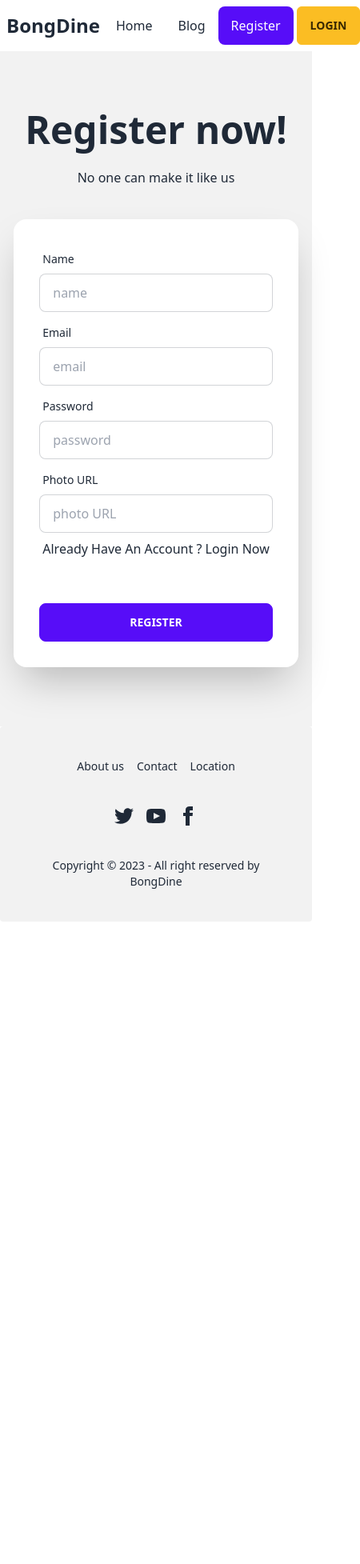
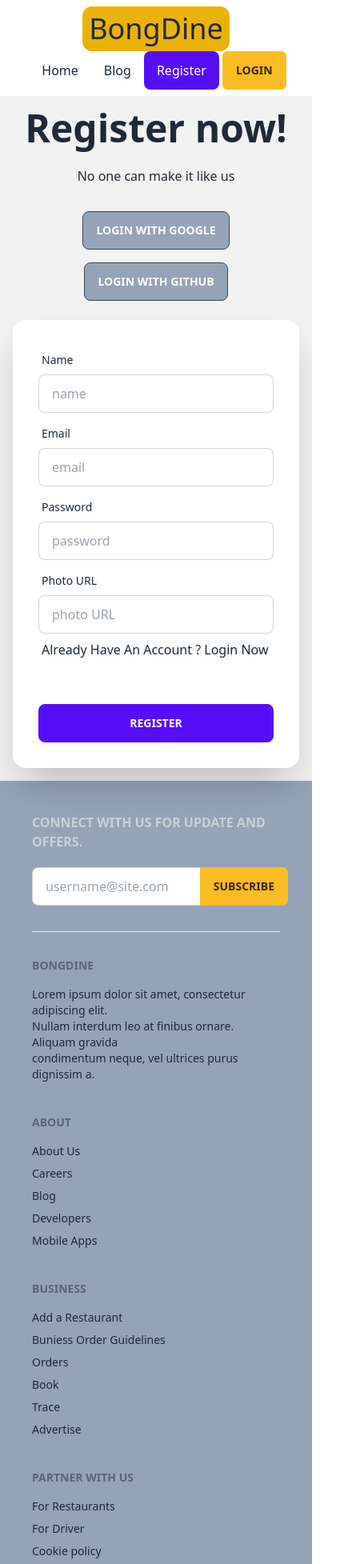
Before and after one commit to DevRowdra/chef-recipe-hunter-client-side, a React (Vite) app: page /register in a window 390 px wide. Shown: the top 1955 px of the page at 80% size, 450 px wide, since content can reach past the window. Before the commit the page ends 1152 px from the top, so only its background shows below. Built offline with nearby package versions, Linux system fonts and the light colour scheme; no server answers.

Commit message:
header and footer work done

```diff
--- a/src/component/Footer.jsx
+++ b/src/component/Footer.jsx
@@ -2,21 +2,67 @@ import React from 'react';
 
 const Footer = () => {
   return (
-        <footer className="footer footer-center p-10 bg-base-200 text-base-content rounded  bottom-0 w-full "   >
-  <div className="grid grid-flow-col gap-4">
-    <a className="link link-hover">About us</a>
-    <a className="link link-hover">Contact</a>
-    <a className="link link-hover">Location</a>
+    <footer className=" p-10  bg-slate-400">
+      <div>
+        <div>
+          <span className="footer-title text-white">Connect with us for update and offers.</span>
+          <div className="form-control w-80">
+
+            <div className="relative mt-5">
+              <input
+                type="text"
+                placeholder="username@site.com"
+                className="input input-bordered w-full pr-16 "
+              />
+              <button className="btn btn-warning absolute top-0 right-0 rounded-l-none">
+                Subscribe
+              </button>
+            </div>
+          </div>
+        </div>
+      </div>
+      <hr class="h-px my-8 bg-gray-200 border-0 "/>
+      {/* ====================gmail======================= */}
+     <div className='footer'>
+
+      <div>
+        <span className="footer-title">BongDine</span>
+       <p>Lorem ipsum dolor sit amet, consectetur adipiscing elit. <br /> Nullam interdum leo at finibus ornare. Aliquam gravida <br /> condimentum neque, vel ultrices purus dignissim a.</p>
       </div>
       <div>
-    <div className="grid grid-flow-col gap-4">
-      <a><svg xmlns="http://www.w3.org/2000/svg" width="24" height="24" viewBox="0 0 24 24" className="fill-current"><path d="M24 4.557c-.883.392-1.832.656-2.828.775 1.017-.609 1.798-1.574 2.165-2.724-.951.564-2.005.974-3.127 1.195-.897-.957-2.178-1.555-3.594-1.555-3.179 0-5.515 2.966-4.797 6.045-4.091-.205-7.719-2.165-10.148-5.144-1.29 2.213-.669 5.108 1.523 6.574-.806-.026-1.566-.247-2.229-.616-.054 2.281 1.581 4.415 3.949 4.89-.693.188-1.452.232-2.224.084.626 1.956 2.444 3.379 4.6 3.419-2.07 1.623-4.678 2.348-7.29 2.04 2.179 1.397 4.768 2.212 7.548 2.212 9.142 0 14.307-7.721 13.995-14.646.962-.695 1.797-1.562 2.457-2.549z"></path></svg></a>
-      <a><svg xmlns="http://www.w3.org/2000/svg" width="24" height="24" viewBox="0 0 24 24" className="fill-current"><path d="M19.615 3.184c-3.604-.246-11.631-.245-15.23 0-3.897.266-4.356 2.62-4.385 8.816.029 6.185.484 8.549 4.385 8.816 3.6.245 11.626.246 15.23 0 3.897-.266 4.356-2.62 4.385-8.816-.029-6.185-.484-8.549-4.385-8.816zm-10.615 12.816v-8l8 3.993-8 4.007z"></path></svg></a>
-      <a><svg xmlns="http://www.w3.org/2000/svg" width="24" height="24" viewBox="0 0 24 24" className="fill-current"><path d="M9 8h-3v4h3v12h5v-12h3.642l.358-4h-4v-1.667c0-.955.192-1.333 1.115-1.333h2.885v-5h-3.808c-3.596 0-5.192 1.583-5.192 4.615v3.385z"></path></svg></a>
+        <span className="footer-title">About</span>
+        <a className="link link-hover">About Us</a>
+        <a className="link link-hover">Careers</a>
+        <a className="link link-hover">Blog</a>
+        <a className="link link-hover">Developers</a>
+        <a className="link link-hover">Mobile Apps</a>
+      </div>
+      <div>
+        <span className="footer-title">Business</span>
+        <a className="link link-hover">Add a Restaurant</a>
+        <a className="link link-hover">Buniess Order Guidelines</a>
+        <a className="link link-hover">Orders</a>
+        <a className="link link-hover">Book</a>
+        <a className="link link-hover">Trace</a>
+        <a className="link link-hover">Advertise</a>
+      </div>
+      <div>
+        <span className="footer-title">Partner With Us</span>
+        <a className="link link-hover">For Restaurants</a>
+        <a className="link link-hover">For Driver</a>
+        <a className="link link-hover">Cookie policy</a>
+        <div className="md:place-self-center md:justify-self-end">
+    <div className="grid grid-flow-col gap-4 ">
+      <a className='bg-white p-2 rounded-full'><svg xmlns="http://www.w3.org/2000/svg" width="24" height="24" viewBox="0 0 24 24" className="fill-current text-black"><path d="M24 4.557c-.883.392-1.832.656-2.828.775 1.017-.609 1.798-1.574 2.165-2.724-.951.564-2.005.974-3.127 1.195-.897-.957-2.178-1.555-3.594-1.555-3.179 0-5.515 2.966-4.797 6.045-4.091-.205-7.719-2.165-10.148-5.144-1.29 2.213-.669 5.108 1.523 6.574-.806-.026-1.566-.247-2.229-.616-.054 2.281 1.581 4.415 3.949 4.89-.693.188-1.452.232-2.224.084.626 1.956 2.444 3.379 4.6 3.419-2.07 1.623-4.678 2.348-7.29 2.04 2.179 1.397 4.768 2.212 7.548 2.212 9.142 0 14.307-7.721 13.995-14.646.962-.695 1.797-1.562 2.457-2.549z"></path></svg></a>
+      <a className='bg-white p-2 rounded-full'><svg xmlns="http://www.w3.org/2000/svg" width="24" height="24" viewBox="0 0 24 24" className="fill-current"><path d="M19.615 3.184c-3.604-.246-11.631-.245-15.23 0-3.897.266-4.356 2.62-4.385 8.816.029 6.185.484 8.549 4.385 8.816 3.6.245 11.626.246 15.23 0 3.897-.266 4.356-2.62 4.385-8.816-.029-6.185-.484-8.549-4.385-8.816zm-10.615 12.816v-8l8 3.993-8 4.007z"></path></svg></a>
+      <a className='bg-white p-2 rounded-full'><svg xmlns="http://www.w3.org/2000/svg" width="24" height="24" viewBox="0 0 24 24" className="fill-current"><path d="M9 8h-3v4h3v12h5v-12h3.642l.358-4h-4v-1.667c0-.955.192-1.333 1.115-1.333h2.885v-5h-3.808c-3.596 0-5.192 1.583-5.192 4.615v3.385z"></path></svg></a>
     </div>
   </div>
+      </div>
+
+      </div>
       <div>
-    <p>Copyright © 2023 - All right reserved by BongDine</p>
+    <p className='text-center mt-5'>Copyright © 2023 - All right reserved by <span className='bg-yellow-500 p-1 rounded-lg'>BongDine</span></p>
   </div>
     </footer>
   );
--- a/src/component/Header.jsx
+++ b/src/component/Header.jsx
@@ -16,10 +16,10 @@ const Header = () => {
   };
 
   return (
-    <div>
-      <div className="navbar bg-transparent">
-        <div className="flex-1 ">
-          <Link className='text-2xl font-semibold' to={'/'}>BongDine</Link>
+    <div className='overflow-hidden'>
+      <div className="navbar bg-transparent flex-col md:flex-row">
+        <div className="flex-1 flex-row ">
+          <Link className='lg:text-2xl lg:font-semibold text-4xl bg-yellow-500 p-2 rounded-xl ' to={'/'}>BongDine</Link>
         </div>
 
         <div className="flex-none">
@@ -28,7 +28,7 @@ const Header = () => {
               <NavLink
                 to="/"
                 className={({ isActive, isPending }) =>
-                  isPending ? 'pending' : isActive ? 'active' : ''
+                  isPending ? 'pending ' : isActive ? 'active ' : ''
                 }
               >
                 Home
@@ -37,9 +37,10 @@ const Header = () => {
             <li>
               <NavLink
                 to="/blog"
-                className={({ isActive, isPending }) =>
+                className={ ({ isActive, isPending }) =>
                   isPending ? 'pending' : isActive ? 'active' : ''
                 }
+
               >
                 Blog
               </NavLink>
@@ -50,7 +51,7 @@ const Header = () => {
                 to="/register"
                 className={({ isActive, isPending }) =>
                   isPending ? 'pending' : isActive ? 'active' : ''
-                }
+                 }
               >
                 Register
               </NavLink>
@@ -78,7 +79,7 @@ const Header = () => {
               LogOut
             </Link>
           ) : (
-            <button className="btn btn-active btn-warning rounded-md">
+            <button className="btn btn-active btn-warning  rounded-md">
               <Link to="/login">Login</Link>
             </button>
           )}
--- a/src/component/Main.jsx
+++ b/src/component/Main.jsx
@@ -6,7 +6,7 @@ import Footer from './Footer';
 const Main = () => {
 
     return (
-        <div className="container mx-auto" >
+        <div className="container mx-auto overflow-hidden" >
             <Header></Header>
             <Outlet></Outlet>
             <Footer></Footer>
--- a/src/component/Pages/Blog.jsx
+++ b/src/component/Pages/Blog.jsx
@@ -43,11 +43,26 @@ const Blog = () => {
           <h1 className="my-7 text-3xl font-semibold">
             How to validate React props using PropTypes
           </h1>
-          <code> Lorem ipsum dolor sit amet consectetur adipisicing elit. Fugiat</code>
 
-          blanditiis fugit sit magni neque deserunt, repellendus doloribus esse
-          ipsam quae enim tenetur, vitae harum nobis excepturi aperiam error
-          dolorem! Delectus?
+
+          1.We can use the prop-types library that comes with React.
+          2.First, install the prop-types package using npm. <br />
+          3.Import the PropTypes object from the prop-types package. <br />
+          4.Define the expected prop types for your component using the propTypes property:
+          <pre>
+        <code>
+          {`MyComponent.propTypes = {
+  prop1: PropTypes.string,
+  prop2: PropTypes.number.isRequired,
+  prop3: PropTypes.arrayOf(PropTypes.string),
+  prop4: PropTypes.shape({
+    prop5: PropTypes.string,
+    prop6: PropTypes.number,
+  }),
+};`}
+        </code>
+      </pre>
+
         </div>
         <div className="border rounded-md shadow-xl p-8">
           <div className="badge badge-secondary bg-pink-400">Best Blog</div>
--- a/src/component/Pages/EventsAndBlog.jsx
+++ b/src/component/Pages/EventsAndBlog.jsx
@@ -1,16 +1,19 @@
-import React from 'react';
+import React, { useContext } from 'react';
 import img1 from '../../assets/eventsandBlog pic/blog1.jpg';
 import img2 from '../../assets/eventsandBlog pic/blog2.jpg';
 import img3 from '../../assets/eventsandBlog pic/blog3.jpg';
 import { FaCalendarAlt } from 'react-icons/fa';
+import { AuthContext } from '../Provider/AuthProvider';
 const EventsAndBlog = () => {
+
   return (
     <div className="my-32">
+
       <div>
         <h1 className="text-2xl text-center text-orange-400">
           The Latest News
         </h1>
-        <h1 className="text-center text-5xl mt-7">Our Blog & Events</h1>
+        <h1 className="text-center text-5xl mt-7">Our  Events</h1>
       </div>
       <div className="grid lg:grid-cols-3 gap-10 border  p-14">
         <div>
--- a/src/component/Pages/Login.jsx
+++ b/src/component/Pages/Login.jsx
@@ -15,8 +15,8 @@ const Login = () => {
   // }
 const location=useLocation()
 console.log(location)
-const from=location.state?.from?.pathname
-console.log('first',from)
+const froms=location.state?.from?.pathname
+// console.log('first',from)
   const { loginUser,loginWithGoogle } = useContext(AuthContext);
   const handleLogin = (e) => {
     e.preventDefault();
@@ -32,7 +32,7 @@ console.log('first',from)
         const loginUser = result.user;
         console.log(loginUser);
         setSuccess('user login success fully');
-        navigate(from || "/")
+        navigate(froms || "/")
       })
       .catch((error) => {
         console.log(error);
@@ -45,7 +45,7 @@ console.log('first',from)
     .then((result=>{
         const googleloged=result.user
         console.log(googleloged)
-        navigate(from || "/")
+        navigate(froms || "/")
     }))
     .catch(error=>{
         console.log(error.message)
@@ -57,7 +57,7 @@ console.log('first',from)
     .then((result=>{
         const githubloged=result.user
         console.log(githubloged)
-        navigate(from || "/")
+        navigate(froms || "/")
     }))
     .catch(error=>{
         console.log(error.message)
--- a/src/component/Pages/Register.jsx
+++ b/src/component/Pages/Register.jsx
@@ -1,14 +1,15 @@
 import React, { useContext, useState } from 'react';
-import { Link } from 'react-router-dom';
+import { Link, useNavigate } from 'react-router-dom';
 import { AuthContext } from '../Provider/AuthProvider';
 import { updateProfile } from 'firebase/auth';
-
+import { GoogleAuthProvider } from "firebase/auth";
+import { GithubAuthProvider } from "firebase/auth";
 const Register = () => {
     const [error,setError]=useState('')
     const [success,setSuccess]=useState('')
-    const {createUser}=useContext(AuthContext)
+    const {createUser,loginWithGoogle}=useContext(AuthContext)
 
-
+const navigate=useNavigate()
 
 const handleRegister=(e)=>{
     e.preventDefault()
@@ -27,6 +28,7 @@ setSuccess('')
         console.log(loggingUser)
         updataUserName(loggingUser,name,photo)
         setSuccess('Account Created Successfully')
+        navigate('/')
     })
     .catch(error=>{
         console.log(error.message)
@@ -45,6 +47,30 @@ const updataUserName=(user,name,photo)=>{
         console.log(error.message)
     })
 }
+const googleprovider = new GoogleAuthProvider();
+const handelGoogleLogin=()=>{
+  loginWithGoogle(googleprovider)
+  .then((result=>{
+      const googleloged=result.user
+      console.log(googleloged)
+      navigate('/')
+  }))
+  .catch(error=>{
+      console.log(error.message)
+  })
+}
+const githubProvider= new GithubAuthProvider();
+const handelGithubLogin=()=>{
+  loginWithGoogle(githubProvider)
+  .then((result=>{
+      const githubloged=result.user
+      console.log(githubloged)
+      navigate('/')
+  }))
+  .catch(error=>{
+      console.log(error.message)
+  })
+}
 
   return (
     <div>
@@ -53,6 +79,8 @@ const updataUserName=(user,name,photo)=>{
           <div className="text-center lg:text-left">
             <h1 className="text-5xl font-bold">Register now!</h1>
             <p className="py-6">No one can make it like us</p>
+            <button onClick={handelGoogleLogin} className="btn m-2  bg-slate-400">Login with Google </button>
+            <button onClick={handelGithubLogin} className="btn  m-2 bg-slate-400">Login with GitHub </button>
           </div>
           <div className="card flex-shrink-0 w-full max-w-sm shadow-2xl bg-base-100">
             <form onSubmit={handleRegister} className="card-body">
```
Lines whose indentation alone changed are shown as unchanged.
